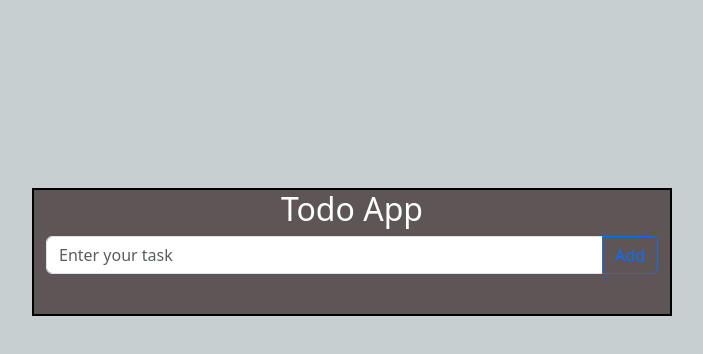
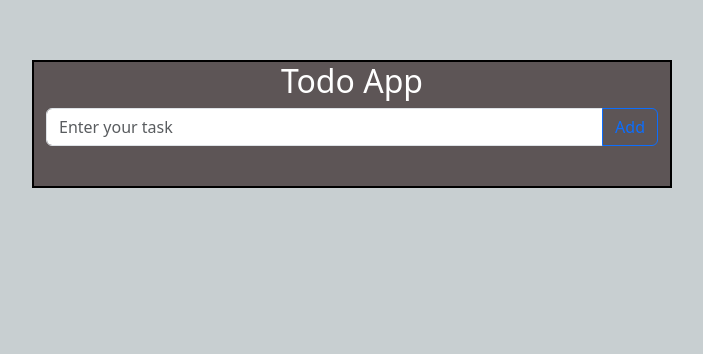
Before and after one commit to navin-oss/internhip-assignment, a plain HTML site: page TODO_list/index.html in a window 1280 px wide. Shown: the part 196-550 px from the top of the page, without its empty margins (288-991 px from the left). Drawn offline with nearby package versions, Linux system fonts and the light colour scheme.

Commit message:
Update styles.css

```diff
--- a/TODO_list/styles.css
+++ b/TODO_list/styles.css
@@ -1,6 +1,6 @@
 body{
    color: white;
-    padding-top: 30%;
+    padding-top: 20%;
     background-color: rgb(200, 207, 209);
 }
 .container {
```
